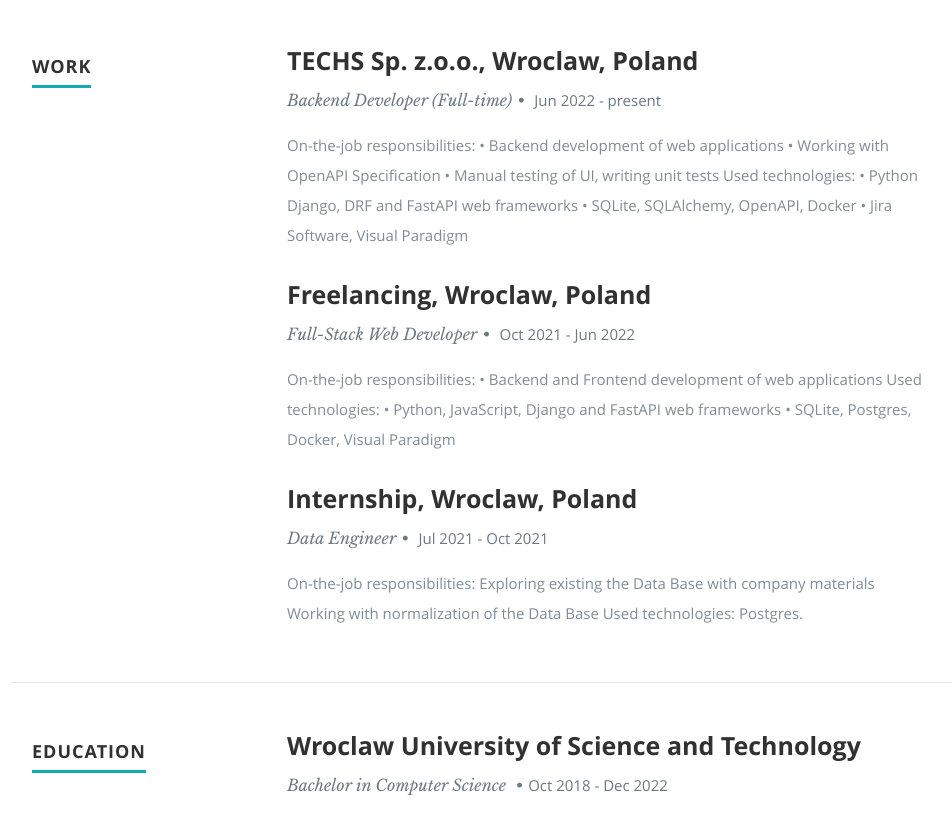
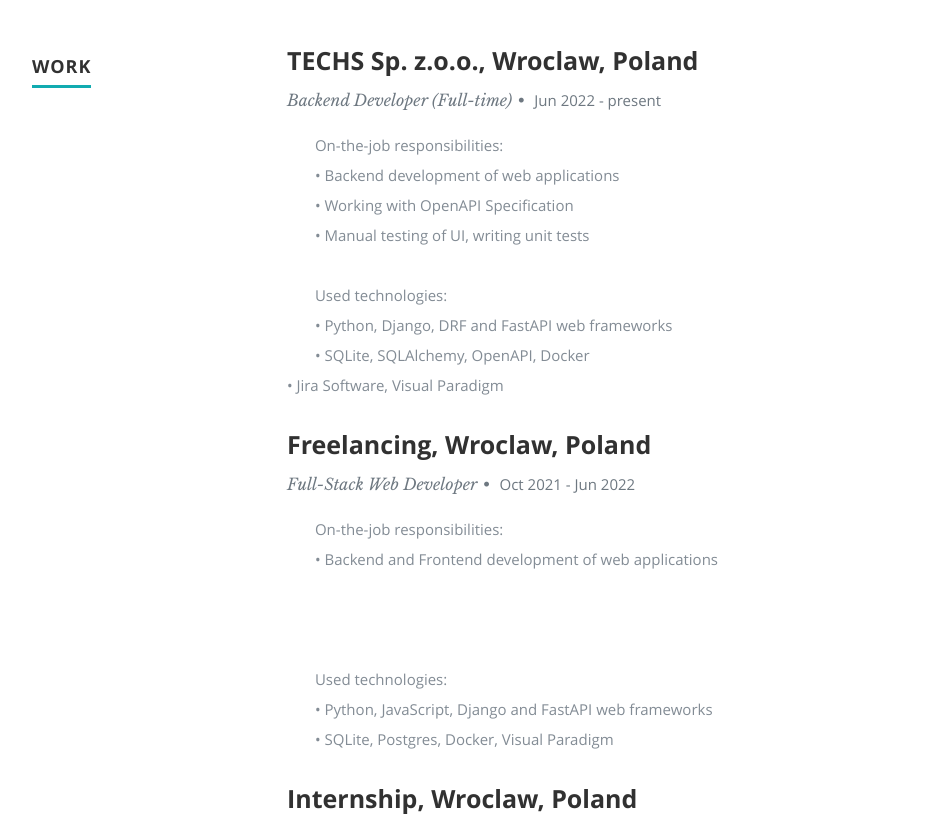
Before and after one commit to SergeiVorobev/my-portfolio, a React (Create React App) app: page / in a window 1280 px wide. Shown: the part 1600-2416 px from the top of the page, without its empty margins (118-1070 px from the left). Built offline with nearby package versions, Linux system fonts and the light colour scheme.

Commit message:
deploy 2.0

```diff
--- a/public/resumeData.json
+++ b/public/resumeData.json
@@ -40,25 +40,41 @@
     ]
   },
   "resume": {
-    "skillmessage": "\tMy favorite programming language is Python, framework: Django. My ambition is to continue my growth in web application development.\n\tI am familiar with agile project management methodologies. I did most of my development with SCRAM methodology.",
+    "skillmessage": "My favorite programming language is Python, framework: Django. My ambition is to continue my growth in web application development. I am familiar with agile project management methodologies. I did most of my development with SCRAM methodology.",
     "work": [
       {
         "company": "TECHS Sp. z.o.o., Wroclaw, Poland",
         "title": "Backend Developer (Full-time)",
         "years": "Jun 2022 - present",
-        "description": "On-the-job responsibilities:\n\t• Backend development of web applications\n\t• Working with OpenAPI Specification\n\t• Manual testing of UI, writing unit tests\n\nUsed technologies:\n\t• Python Django, DRF and FastAPI web frameworks\n\t• SQLite, SQLAlchemy, OpenAPI, Docker\n\t• Jira Software, Visual Paradigm"
+        "description1": "• Backend development of web applications",
+        "description2": "• Working with OpenAPI Specification",
+        "description3": "• Manual testing of UI, writing unit tests",
+        "technologies1": "• Python, Django, DRF and FastAPI web frameworks",
+        "technologies2": "• SQLite, SQLAlchemy, OpenAPI, Docker",
+        "technologies3": "• Jira Software, Visual Paradigm"
+
       },
       {
         "company": "Freelancing, Wroclaw, Poland",
         "title": "Full-Stack Web Developer",
         "years": "Oct 2021 - Jun 2022",
-        "description": "On-the-job responsibilities:\n\t• Backend and Frontend development of web applications\n\nUsed technologies:\n\t• Python, JavaScript, Django and FastAPI web frameworks\n\t• SQLite, Postgres, Docker, Visual Paradigm"
+        "description1": "• Backend and Frontend development of web applications",
+        "description2": "",
+        "description3": "",
+        "technologies1": "• Python, JavaScript, Django and FastAPI web frameworks",
+        "technologies2": "• SQLite, Postgres, Docker, Visual Paradigm",
+        "technologies3": ""
       },
       {
         "company": "Internship, Wroclaw, Poland",
         "title": "Data Engineer",
         "years": "Jul 2021 - Oct 2021",
-        "description": "On-the-job responsibilities:\n\tExploring existing the Data Base with company materials\n\tWorking with normalization of the Data Base\nUsed technologies: Postgres."
+        "description1": "Exploring existing the Data Base with company materials",
+        "description2": "Working with normalization of the Data Base",
+        "description3": "",
+        "technologies1": "• Postgres DB",
+        "technologies2": "",
+        "technologies3": ""
       }
     ],
     "education": [
--- a/src/Components/Resume.js
+++ b/src/Components/Resume.js
@@ -8,7 +8,8 @@
       var work = this.props.data.work.map(function(work){
         return <div key={work.company}><h3>{work.company}</h3>
             <p className="info">{work.title}<span>&bull;</span> <em className="date">{work.years}</em></p>
-            <p>{work.description}</p>
+            <p>&emsp;&emsp;On-the-job responsibilities:<br></br>&emsp;&emsp;{work.description1}<br></br>&emsp;&emsp;{work.description2}<br></br>&emsp;&emsp;{work.description3}</p>
+            <p>&emsp;&emsp;Used technologies:<br></br>&emsp;&emsp;{work.technologies1}<br></br>&emsp;&emsp;{work.technologies2}<br></br>{work.technologies3}</p>
         </div>
       })
       var education = this.props.data.education.map(function(education){
```
Also changed, not shown: 8 other files (tests, documents, lock files or other folders).
